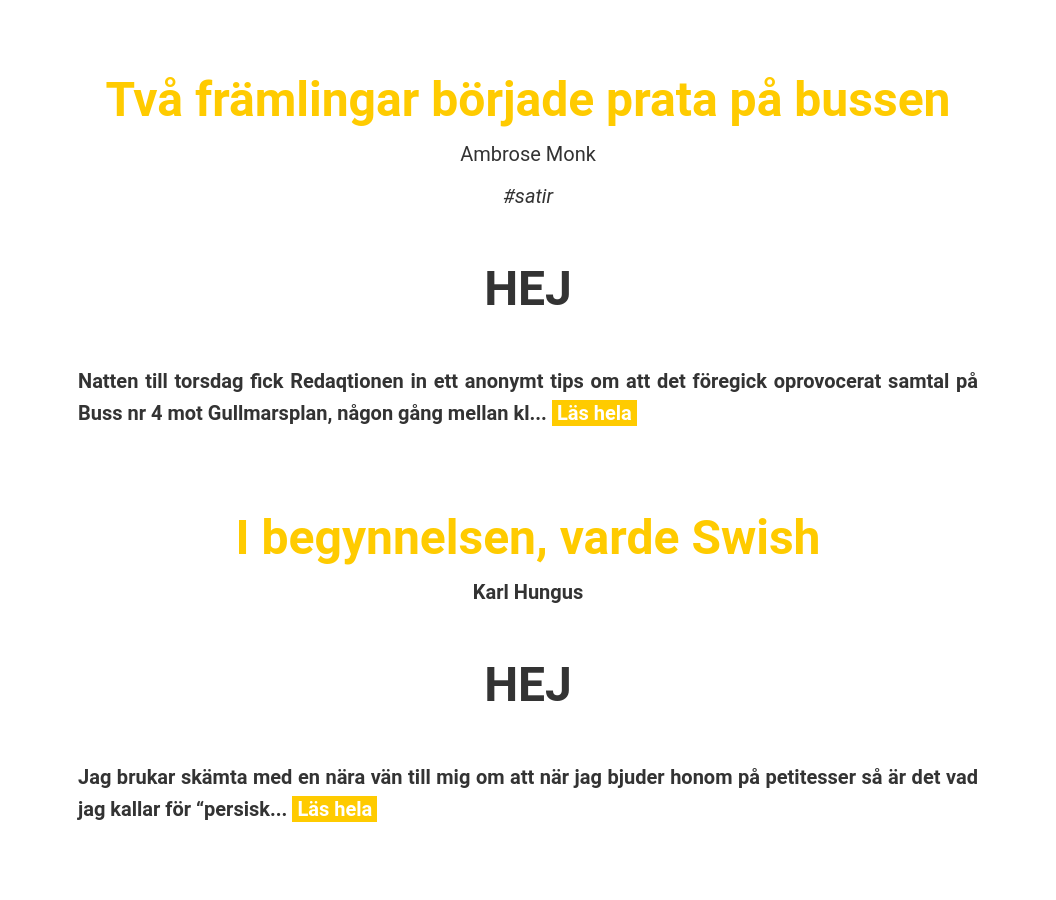
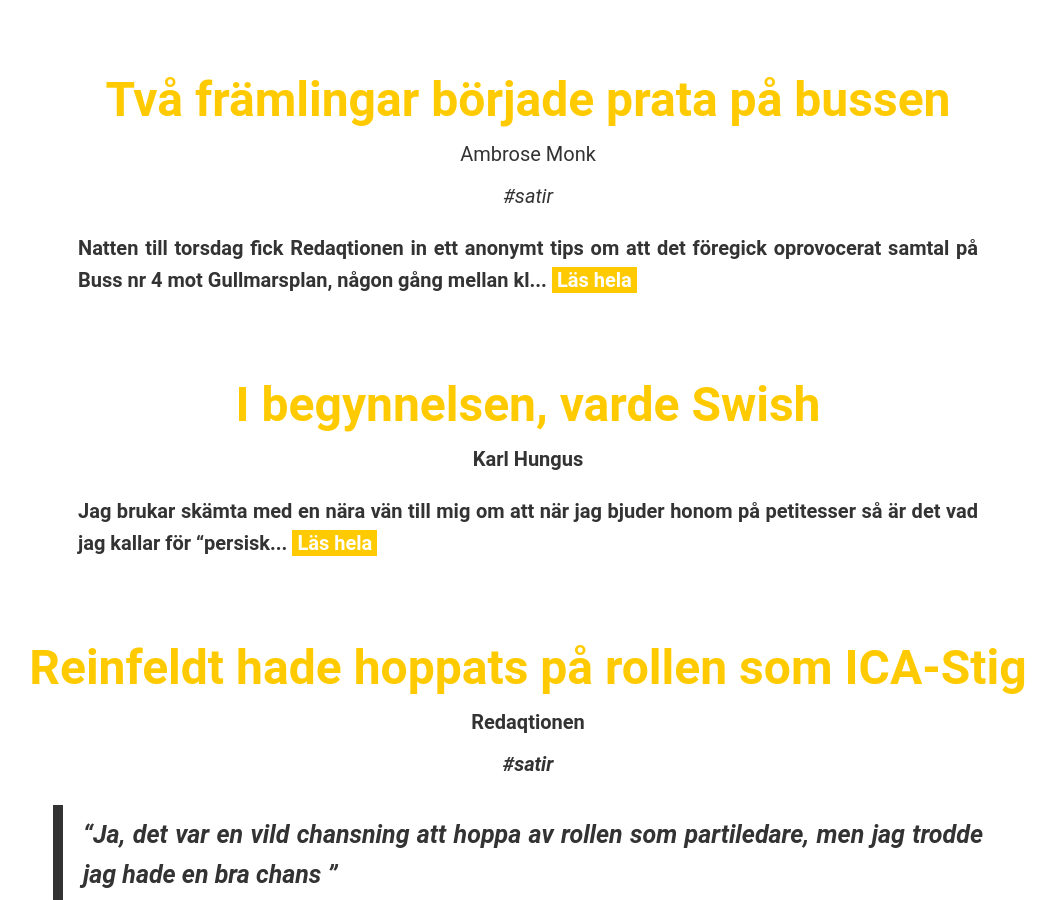
Before and after one commit to datasektionen/dbuggen, a Jekyll site: the page built from issues/4.html, in a window 1280 px wide and 900 px high, scrolled down 841 px. Shown: the whole window, without its empty margins (112-1168 px from the left). Built offline with Jekyll 4.4.1, drawn with Linux system fonts in a browser that asks for light colours; some of the changed text lies outside the part shown.

```diff
--- a/_layouts/issue.html
+++ b/_layouts/issue.html
@@ -31,7 +31,6 @@
         <div class="text">
           {% assign words = post.content | number_of_words %}
           {% if page.excerpts %}
-            <h1>HEJ</h1>
             {{ post.content | truncatewords: 25 | remove: '</p>' }}
             <a href="{{ post.url }}">Läs hela</a>
             </p>
--- a/issues/6.html
+++ b/issues/6.html
@@ -4,5 +4,4 @@
 title: deppbuggen
 permalink: /issues/6/
 img: http://dbuggen.s3-eu-west-1.amazonaws.com/deppbuggen.jpg
-excerpts: true
 ---
```
